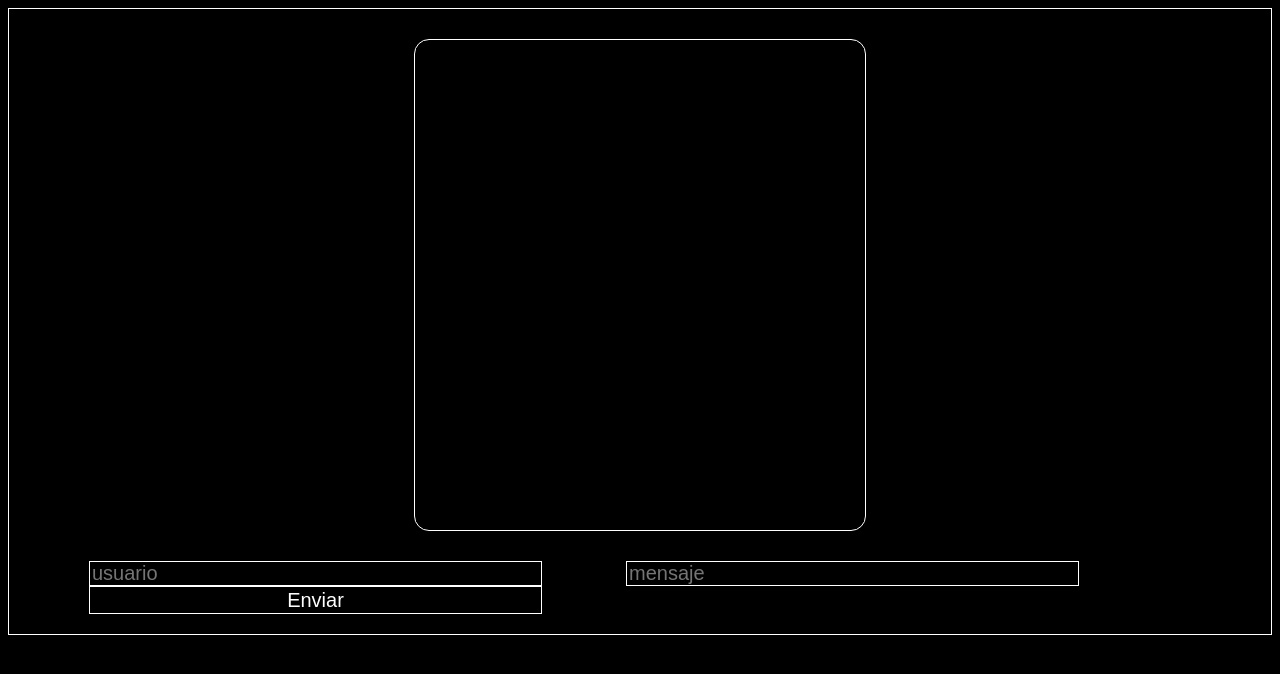
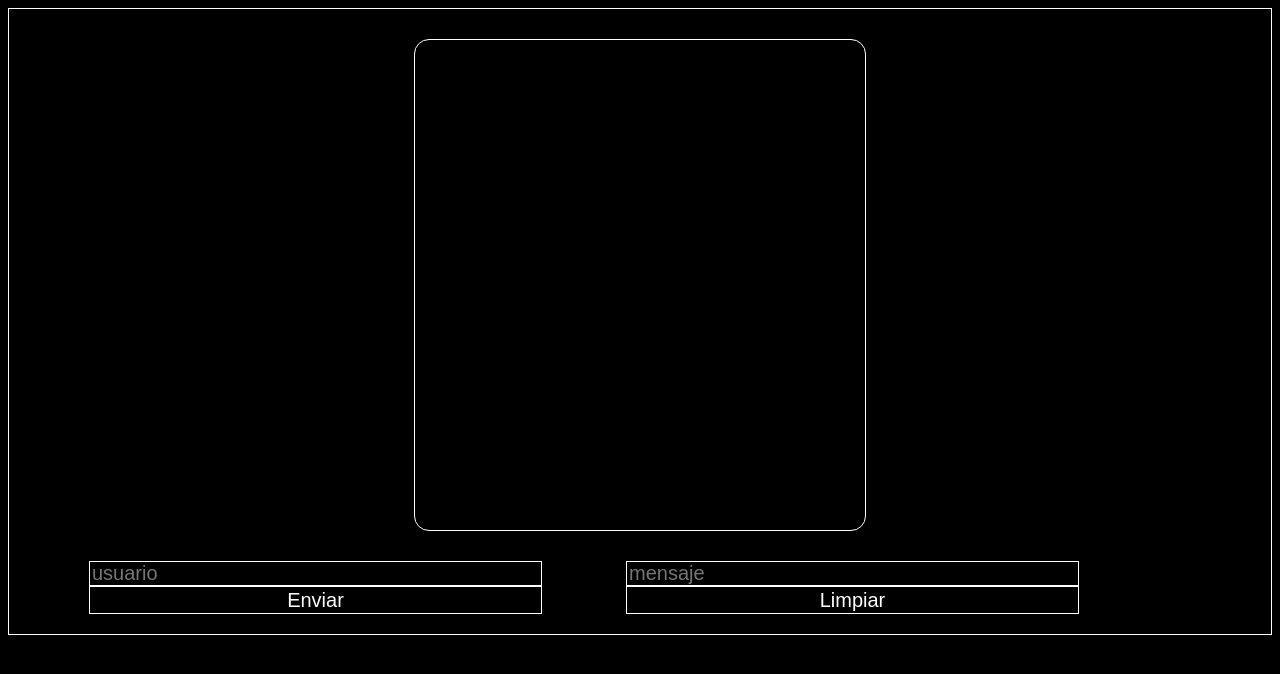
Before and after one commit to JonaFer18/ChatNodeJs, a website: page public/index.html in a window 1280 px wide. Drawn offline with nearby package versions, Linux system fonts and the light colour scheme; no server answers.

Commit message:
arreglos

```diff
--- a/public/chat.js
+++ b/public/chat.js
@@ -6,6 +6,7 @@ var message= document.getElementById('message');
   handle= document.getElementById('handle'),
  btn= document.getElementById('send'),
  outpot= document.getElementById('outpot'),
+btn2= document.getElementById('clear'),
  feedback= document.getElementById('feedback');
 
 //emitir eventos
@@ -17,7 +18,9 @@ btn.addEventListener('click',function(){
 
 	});
 });
-
+btn2.addEventListener('click',function(){
+	outpot.innerHTML="";
+});
 message.addEventListener('keypress',function(){
 	socket.emit('typing', handle.value);
 });
--- a/public/index.html
+++ b/public/index.html
@@ -2,7 +2,7 @@
 <html>
 <head>
 	<meta charset="utf-8">
-	<title>sockets</title>
+	<title>Chat</title>
 	<link rel="stylesheet" href="style.css">
 	<script src="/socket.io/socket.io.js"></script>
 </head>
@@ -15,6 +15,7 @@
 		<input id= "handle" type="text" placeholder="usuario"/>
 		<input id= "message" type="text" placeholder="mensaje" />
 		<button id="send">Enviar</button>
+		<button id="clear">Limpiar</button>
 	</div>
 	<script src="chat.js">
 
--- a/public/style.css
+++ b/public/style.css
@@ -63,3 +63,13 @@ background:black;
     width:453px;
     border:1px solid white;
     }
+#clear{
+	margin:0 auto;
+	margin-left: 80px;
+	font-size :20px;
+	color: white;
+	background:black;
+	height:28px;
+    width:453px;
+    border:1px solid white;
+    }
```
